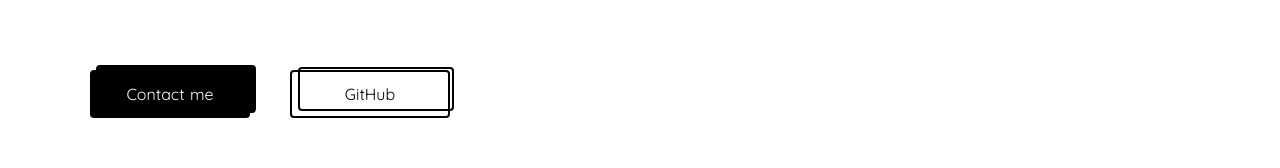
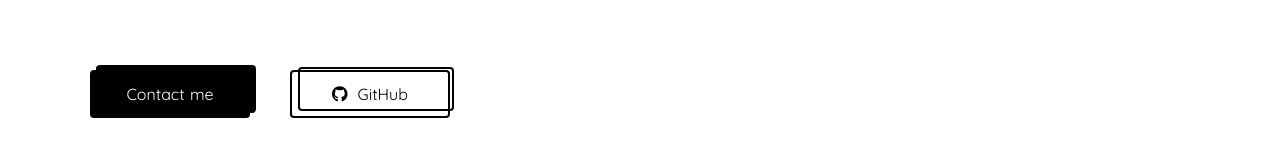
Before and after one commit to Ilnicki010/portfolioV2, a Nuxt app: page / in a window 1280 px wide. Shown: the part 408-576 px from the top of the page. Built offline with nearby package versions, Linux system fonts and the light colour scheme.

Commit message:
add GH FA icon

```diff
--- a/nuxt.config.js
+++ b/nuxt.config.js
@@ -29,6 +29,12 @@ export default {
         rel: 'stylesheet',
         href:
           'https://fonts.googleapis.com/css?family=Quicksand:400,500,600,700&display=swap'
+      }
+    ],
+    script: [
+      {
+        src: 'https://kit.fontawesome.com/1300197253.js',
+        crossorigin: 'anonymous'
       }
     ]
   },
--- a/pages/index.vue
+++ b/pages/index.vue
@@ -29,9 +29,11 @@
           <a
             href="https://github.com/Ilnicki010"
             target="_blank"
-            class="button button--ghost"
-            >GitHub</a
+            class="button button--ghost button--github"
           >
+            <i class="fab fa-github"></i>
+            GitHub
+          </a>
         </div>
       </div>
       <img src="@/assets/patter.svg" class="pattern" alt="decoral pattern" />
@@ -74,4 +76,9 @@ export default {
   grid-template-columns: 1fr 1fr;
   grid-gap: 40px;
 }
+.button--github {
+  i {
+    margin-right: 10px;
+  }
+}
 </style>
```
